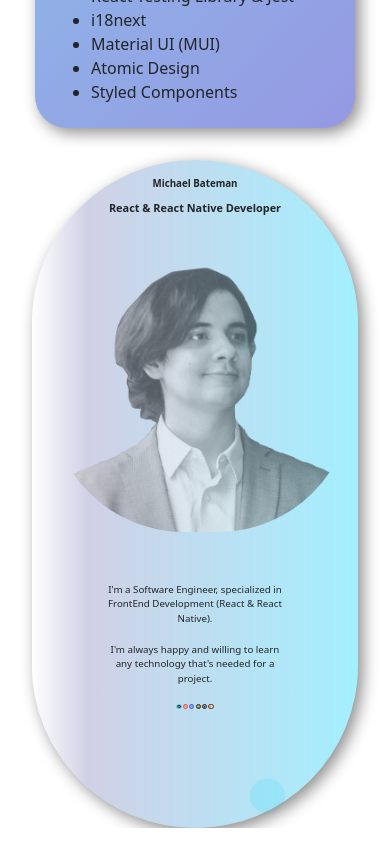
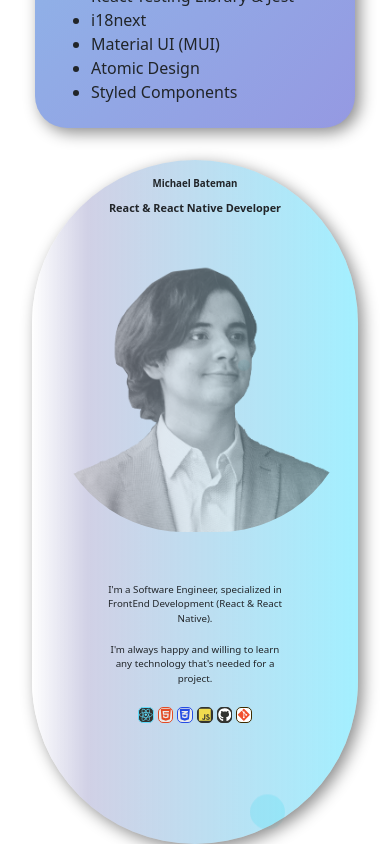
Before and after one commit to MikeNotu/front-portfolio, a React (Create React App) app: page / in a window 390 px wide. Shown: the part 576-1420 px from the top of the page. Built offline with nearby package versions, Linux system fonts and the light colour scheme.

Commit message:
Icons Fixed

```diff
--- a/src/styles/Jumbotron.scss
+++ b/src/styles/Jumbotron.scss
@@ -121,6 +121,6 @@
     font-size: 2.5vw;
   }
   .jumbotron__description--icons {
-    font-size: 1.3vw;
+    font-size: 4vw;
   }
 }
```
